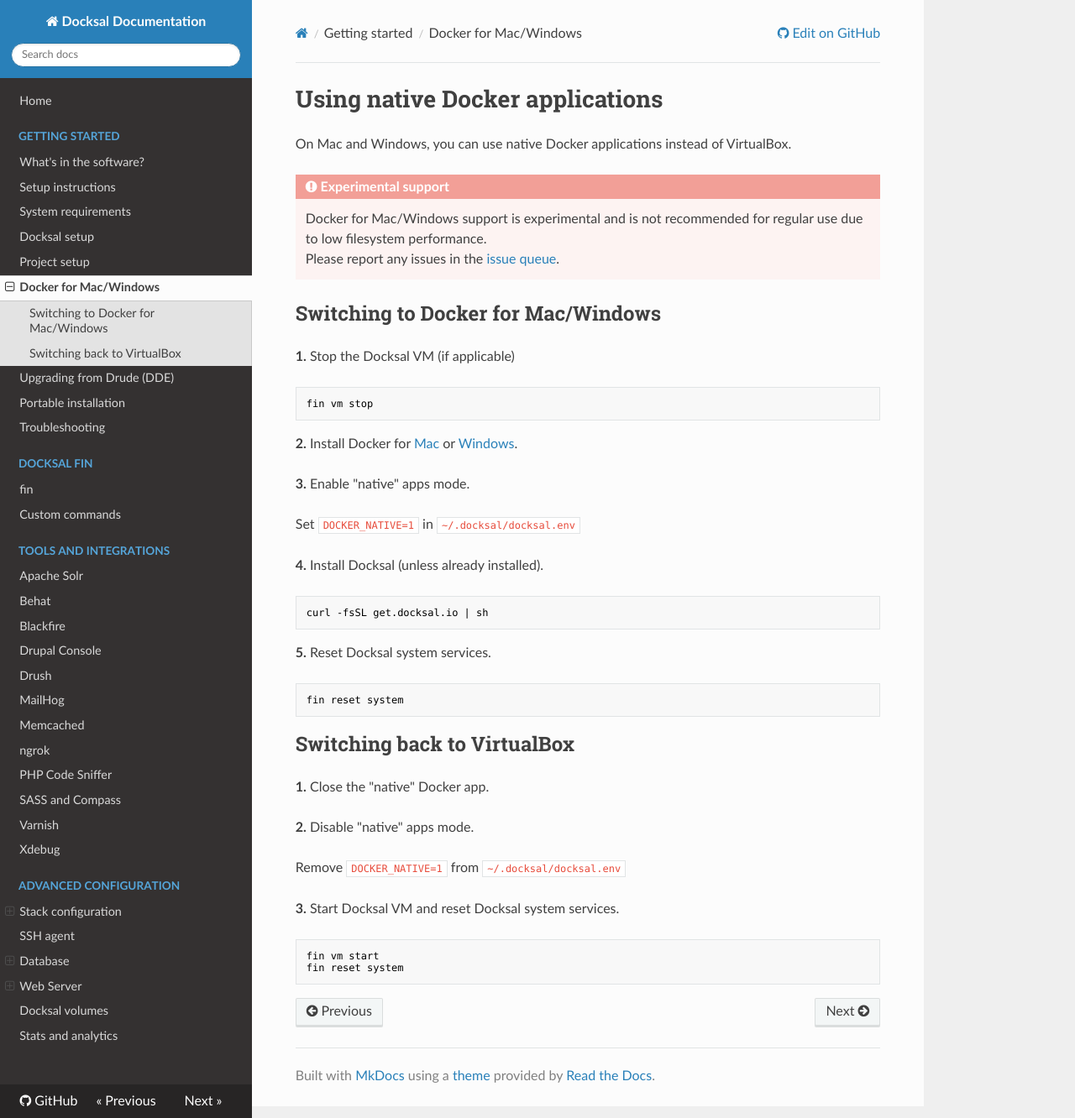
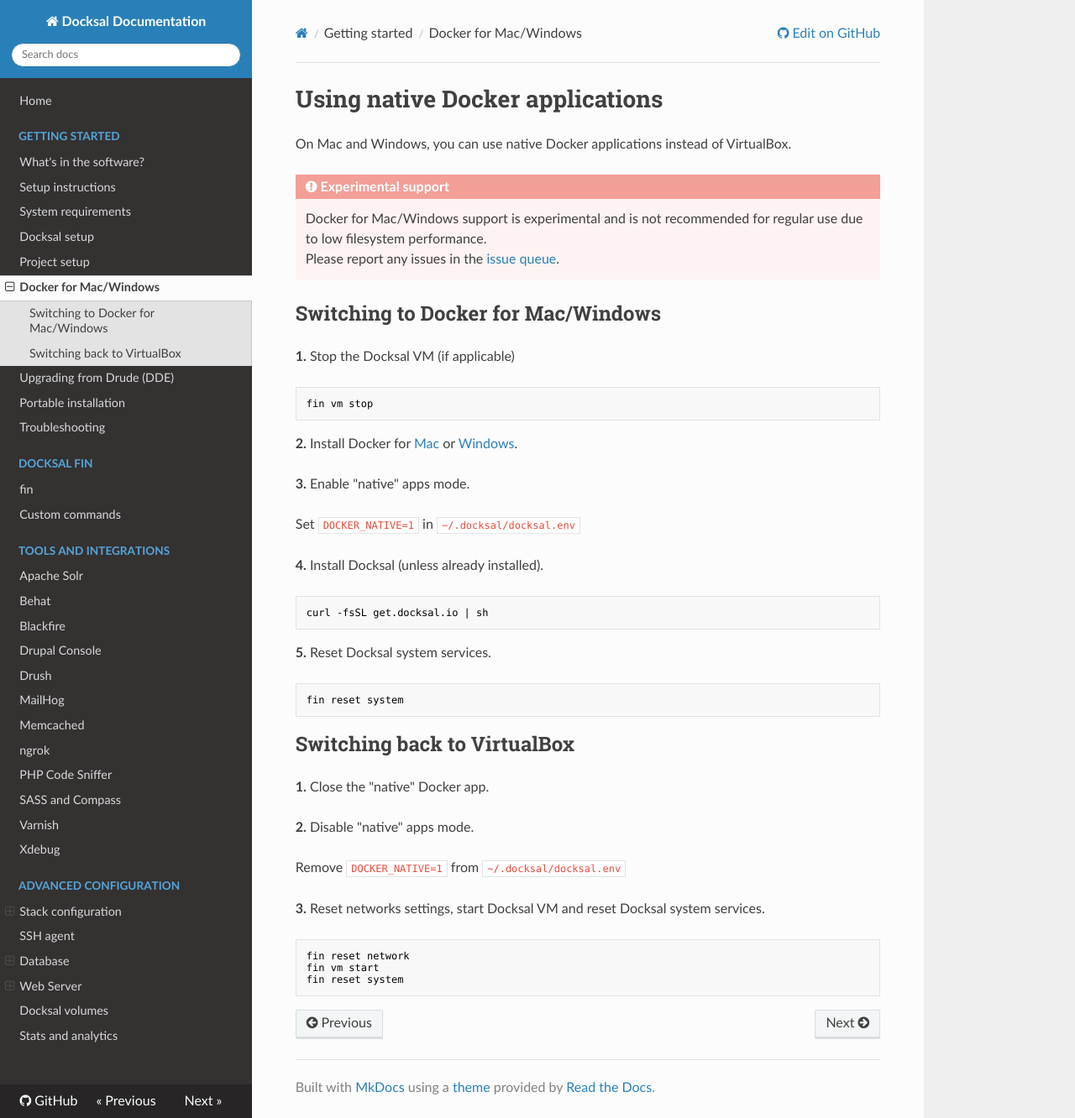
Before and after one commit to docksal/docksal, an MkDocs documentation site: the page built from docs/getting-started/env-setup-native.md, in a window 1280 px wide and 1332 px high. Shown: the whole window at 84% size. Built offline with MkDocs 1.6.1, drawn with Linux system fonts in a browser that asks for light colours; nearby versions of some CDN libraries; old or Windows-style settings are respelled for this version of MkDocs.

Commit message:
Updated env-setup-native.md
`fin reset network` is necessary (to remove the loopback adapter IP alias) prior to starting the VM

````diff
--- a/docs/getting-started/env-setup-native.md
+++ b/docs/getting-started/env-setup-native.md
@@ -41,9 +41,10 @@ fin reset system
 
 Remove `DOCKER_NATIVE=1` from `~/.docksal/docksal.env`
 
-**3.** Start Docksal VM and reset Docksal system services.
+**3.** Reset networks settings, start Docksal VM and reset Docksal system services.
 
 ```bash
+fin reset network
 fin vm start
 fin reset system
 ```
````
